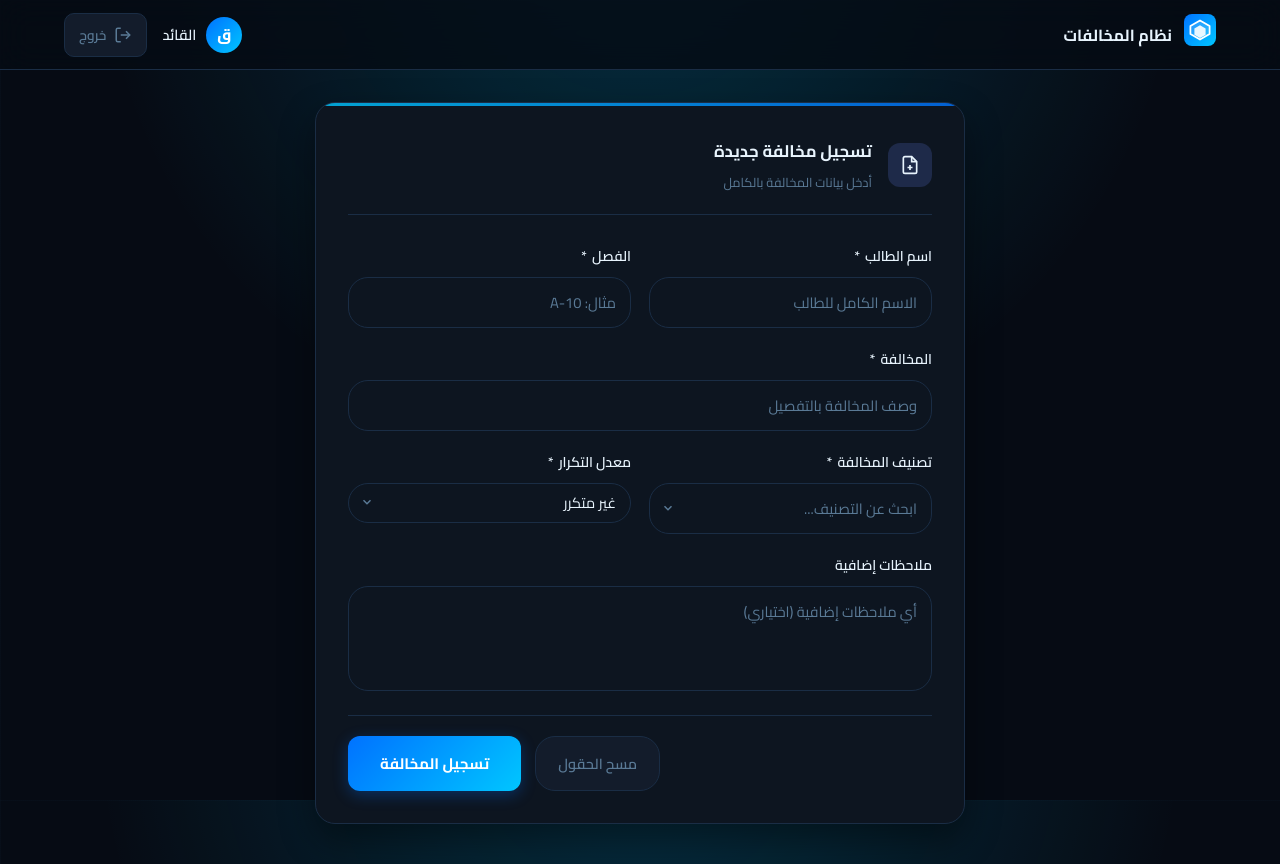
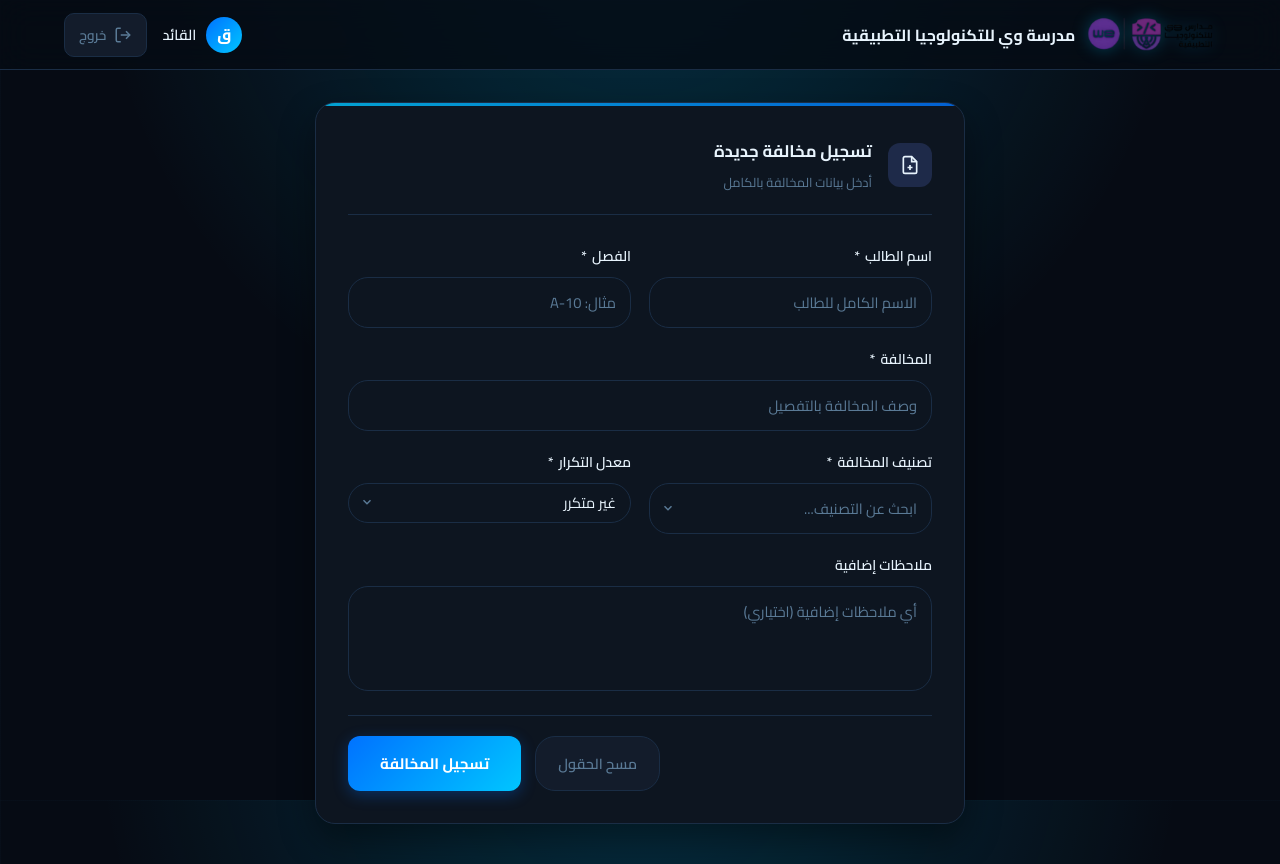
Before and after one commit to omar-syntax/leaders-violations-system-, a plain HTML site: page dashboard.html in a window 1280 px wide. Drawn offline with Linux system fonts and the light colour scheme; no server answers.

Commit message:
adding the logo to the website

```diff
--- a/css/dashboard.css
+++ b/css/dashboard.css
@@ -66,6 +66,7 @@ body {
 }
 
 .nav-brand { display: flex; align-items: center; gap: 12px; }
+.nav-logo-img { height: 38px; width: auto; display: block; filter: drop-shadow(0 0 8px rgba(0, 198, 255, 0.3)); }
 .nav-title  { font-size: 1rem; font-weight: 700; }
 
 .nav-actions { display: flex; align-items: center; gap: 16px; }
--- a/css/login.css
+++ b/css/login.css
@@ -91,6 +91,7 @@ body {
   margin-bottom: 32px;
   justify-content: center;
 }
+.brand-logo-img { height: 48px; width: auto; display: block; filter: drop-shadow(0 0 10px rgba(0, 198, 255, 0.4)); }
 .brand-icon { flex-shrink: 0; }
 .brand-text h1 { font-size: 1.25rem; font-weight: 800; letter-spacing: 0.02em; color: var(--text); line-height: 1.2; }
 .brand-text p  { font-size: 0.72rem; color: var(--text-muted); font-weight: 500; letter-spacing: 0.04em; }
--- a/dashboard.html
+++ b/dashboard.html
@@ -18,18 +18,9 @@
       <!-- Brand -->
       <div class="nav-brand">
         <div class="nav-logo">
-          <svg width="32" height="32" viewBox="0 0 40 40" fill="none">
-            <rect width="40" height="40" rx="10" fill="url(#grad)"/>
-            <path d="M20 8L32 15V25L20 32L8 25V15L20 8Z" stroke="white" stroke-width="2.2" stroke-linejoin="round" fill="rgba(255,255,255,0.15)"/>
-            <path d="M20 14L27 18V26L20 30L13 26V18L20 14Z" fill="white" fill-opacity="0.9"/>
-            <defs>
-              <linearGradient id="grad" x1="0" y1="0" x2="40" y2="40" gradientUnits="userSpaceOnUse">
-                <stop stop-color="#0072ff"/><stop offset="1" stop-color="#00c6ff"/>
-              </linearGradient>
-            </defs>
-          </svg>
+          <img src="public/images/school-logo.webp" alt="School Logo" class="nav-logo-img">
         </div>
-        <span class="nav-title">نظام المخالفات</span>
+        <span class="nav-title">مدرسة وي للتكنولوجيا التطبيقية</span>
       </div>
 
       <!-- User + Logout -->
```
Also changed, not shown: index.html (+1 -11 lines), public/images/school-logo.webp (added).
